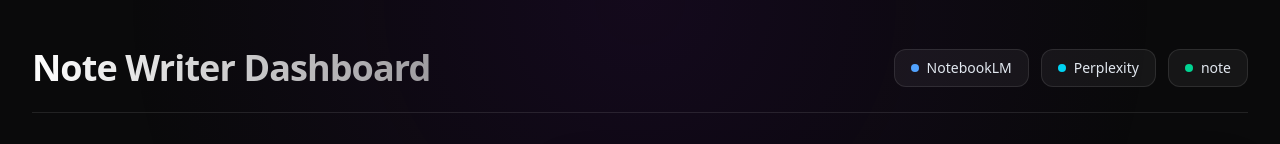
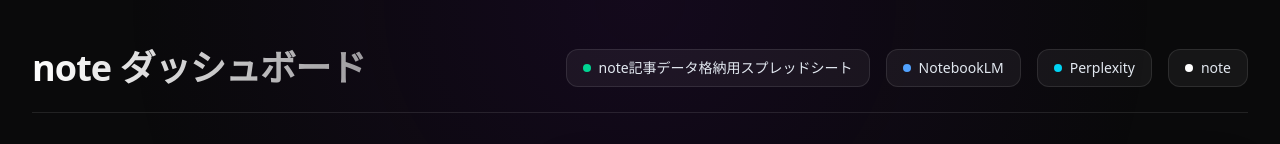
Before and after one commit to sisisa/note-writer-dashboard, a Next.js app: page / in a window 1280 px wide. Shown: the top 144 px of the page. Built offline with nearby package versions, Linux system fonts and the light colour scheme; no server answers.

Commit message:
add:note記事データ格納用スプレッドシート

```diff
--- a/src/app/page.tsx
+++ b/src/app/page.tsx
@@ -52,11 +52,16 @@ export default async function Home() {
         <header className="flex flex-col md:flex-row md:items-center justify-between gap-6 pb-6 border-b border-white/10">
           <div>
             <h1 className="text-3xl md:text-4xl font-extrabold tracking-tight bg-clip-text text-transparent bg-gradient-to-r from-white to-white/60">
-              Note Writer Dashboard
+              note ダッシュボード
             </h1>
           </div>
 
-          <div className="flex flex-wrap gap-3">
+          <div className="flex flex-wrap gap-4">
+            <a href="https://docs.google.com/spreadsheets/d/1Ez3gzKsTRoXE01tCoN0ZGyamCTnXCExsXGJ46VSKUxk/edit?gid=0#gid=0" target="_blank" rel="noreferrer"
+              className="flex items-center gap-2 px-4 py-2 rounded-xl bg-white/5 border border-white/10 hover:bg-white/10 hover:border-white/20 transition-all text-sm font-medium">
+              <span className="w-2 h-2 rounded-full bg-emerald-400"></span> note記事データ格納用スプレッドシート
+            </a>
+
             <a href="https://notebooklm.google.com/" target="_blank" rel="noreferrer"
               className="flex items-center gap-2 px-4 py-2 rounded-xl bg-white/5 border border-white/10 hover:bg-white/10 hover:border-white/20 transition-all text-sm font-medium">
               <span className="w-2 h-2 rounded-full bg-blue-400"></span> NotebookLM
@@ -67,7 +72,7 @@ export default async function Home() {
             </a>
             <a href="https://note.com/" target="_blank" rel="noreferrer"
               className="flex items-center gap-2 px-4 py-2 rounded-xl bg-white/5 border border-white/10 hover:bg-white/10 hover:border-white/20 transition-all text-sm font-medium">
-              <span className="w-2 h-2 rounded-full bg-emerald-400"></span> note
+              <span className="w-2 h-2 rounded-full bg-white"></span> note
             </a>
           </div>
         </header>
@@ -105,7 +110,7 @@ export default async function Home() {
                 <div className="mt-4 flex flex-col gap-3">
                   {canvaTemplates.map((template, idx) => (
                     <a key={idx} href={template.url} target="_blank" rel="noreferrer"
-                       className="block p-4 rounded-xl bg-white/5 border border-white/10 hover:bg-white/10 hover:border-white/20 transition-all font-medium">
+                      className="block p-4 rounded-xl bg-white/5 border border-white/10 hover:bg-white/10 hover:border-white/20 transition-all font-medium">
                       <div className="flex justify-between items-start mb-1 gap-2">
                         <span className="text-white font-bold whitespace-nowrap">{template.id}</span>
                         <span className="text-[10px] text-pink-300 bg-pink-500/20 px-2 py-0.5 rounded-full border border-pink-500/30 text-right">
```
Also changed, not shown: 1 other file (tests, documents, lock files or other folders).
